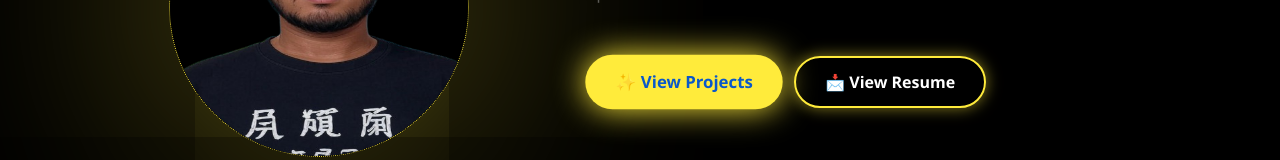
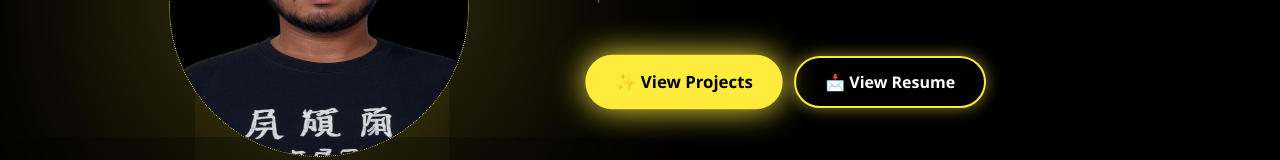
Before and after one commit to debasish39/portfolio9, a React (Vite) app: page / in a window 1280 px wide. In both pictures the pointer is over the link "✨ View Projects". Shown: the part 443-603 px from the top of the page. Built offline with nearby package versions, Linux system fonts and the light colour scheme; a web font is replaced by a local one.

Commit message:
Update Home.css

```diff
--- a/src/bootstrapport/pages/Home.css
+++ b/src/bootstrapport/pages/Home.css
@@ -97,7 +97,9 @@ body {
   text-decoration: none;
   color: black;
 }
-
+.btn-link:hover{
+  color: #000000;
+}
 .btn-link.white {
   color: white;
 }
```
